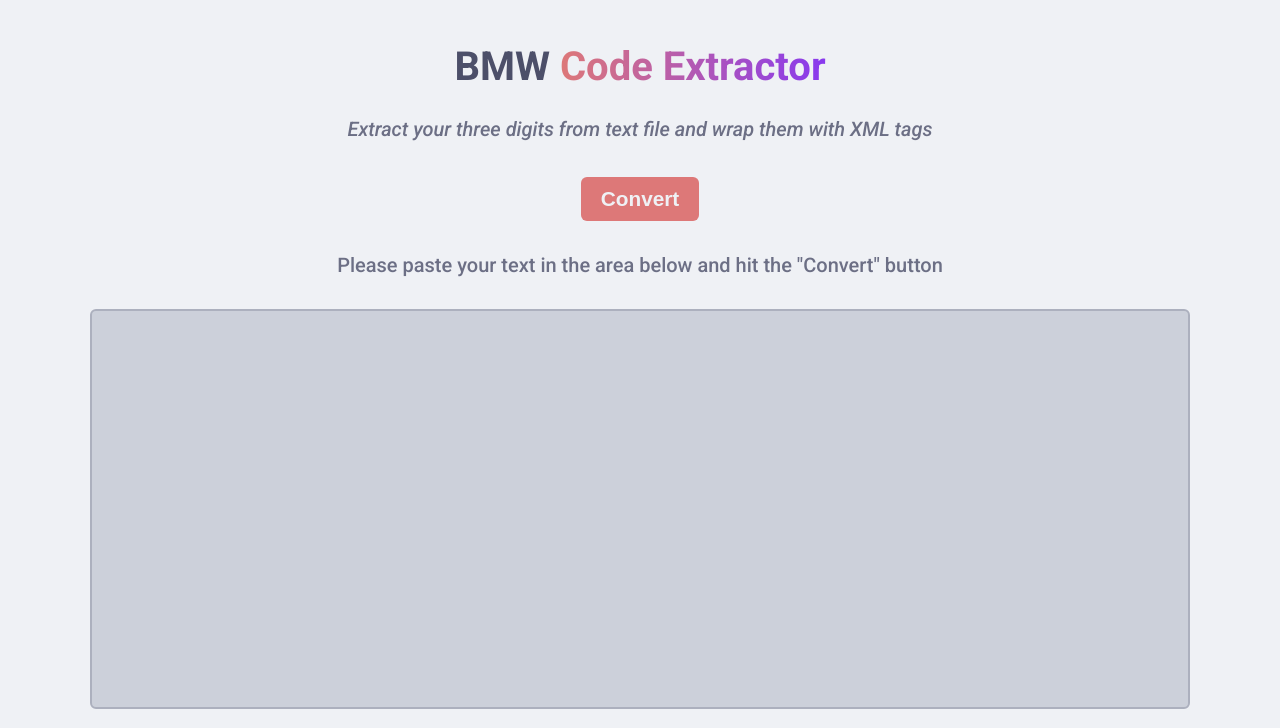
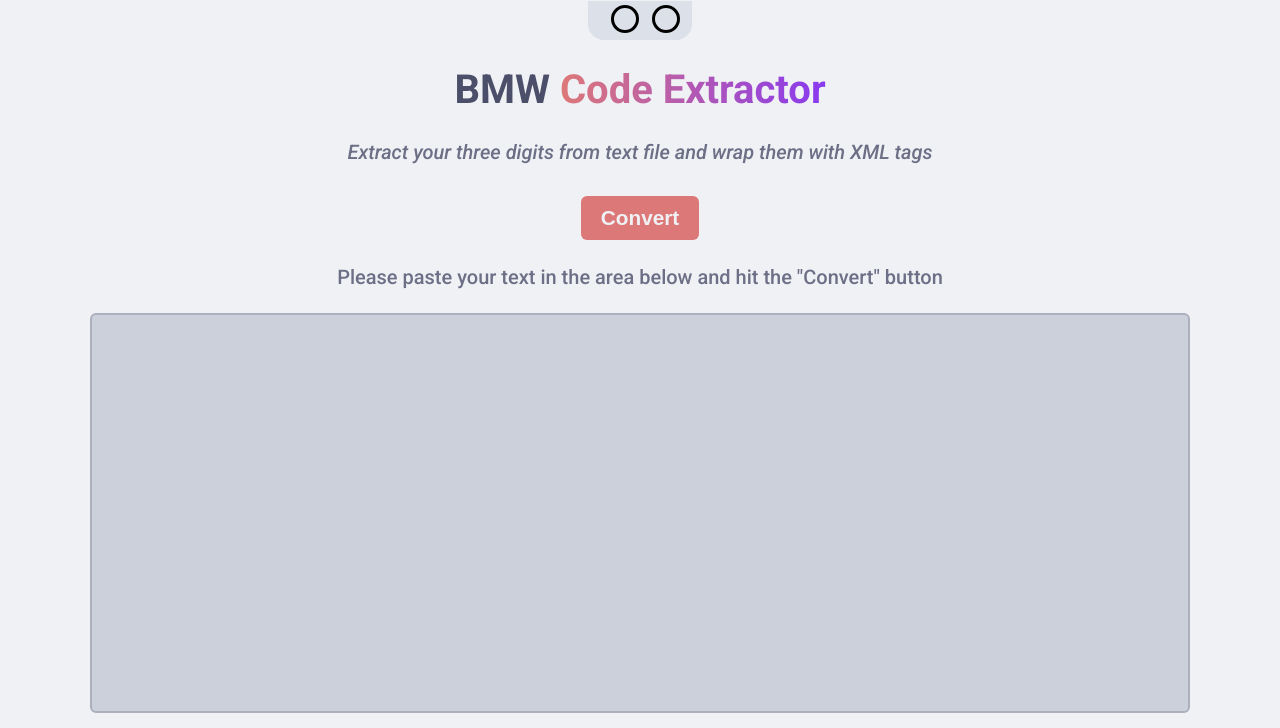
Before and after one commit to VeejayPL/bmw-text-to-xml-converter, a website: page index.html in a window 1280 px wide. Shown: the top 728 px of the page. Drawn offline with Linux system fonts and the light colour scheme.

Commit message:
Initial structure for color picker

```diff
--- a/index.html
+++ b/index.html
@@ -15,6 +15,15 @@
     <script src="./script.js" defer></script>
   </head>
   <body>
+    <form class="color-picker" action="">
+      <fieldset>
+        <legend class="visually-hidden">Pick a color scheme</legend>
+        <label for="light" class="visually-hidden">Light</label>
+        <input type="radio" name="theme" id="light" checked />
+        <label for="dark" class="visually-hidden">Dark</label>
+        <input type="radio" id="dark" name="theme" />
+      </fieldset>
+    </form>
     <header class="site-title">
       <h1>BMW <span class="site-title-span">Code Extractor</span></h1>
       <p class="site-text">
--- a/style.css
+++ b/style.css
@@ -29,7 +29,6 @@
 }
 
 .site-title {
-  padding-top: 1rem;
   text-align: center;
   color: var(--text);
 }
@@ -114,3 +113,32 @@
   transform: scale(1.2);
   fill: var(--green);
 }
+
+/* Color scheme */
+
+.visually-hidden {
+  clip: rect(0 0 0 0);
+  clip-path: inset(50%);
+  height: 1px;
+  overflow: hidden;
+  position: absolute:
+  white-space: nowrap;
+  width: 1px;
+}
+
+.color-picker > fieldset {
+  border: 0;
+  display: flex;
+  gap: 0.5rem;
+  background: var(--secondary);
+  border-radius: 0 0 1rem 1rem;
+}
+
+.color-picker input[type="radio"] {
+  appearance: none;
+  width: 1rem;
+  height: 1rem;
+  outline: 3px solid var(--radio-color, currentColor);
+  outline-offset: 3px;
+  border-radius: 50%;
+}
```
